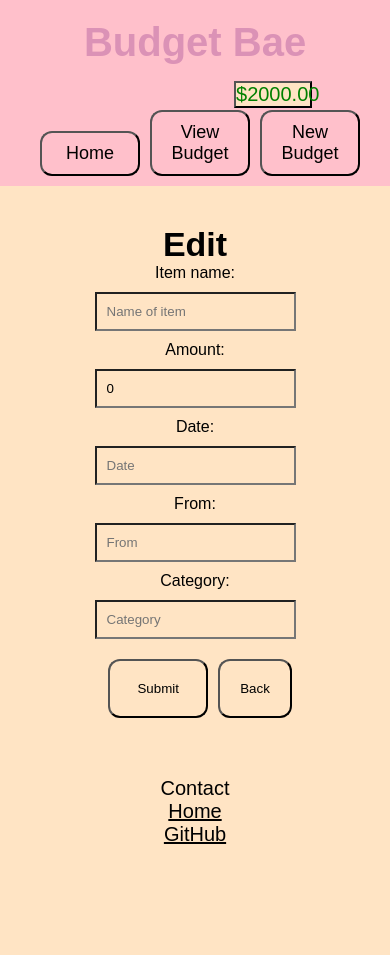
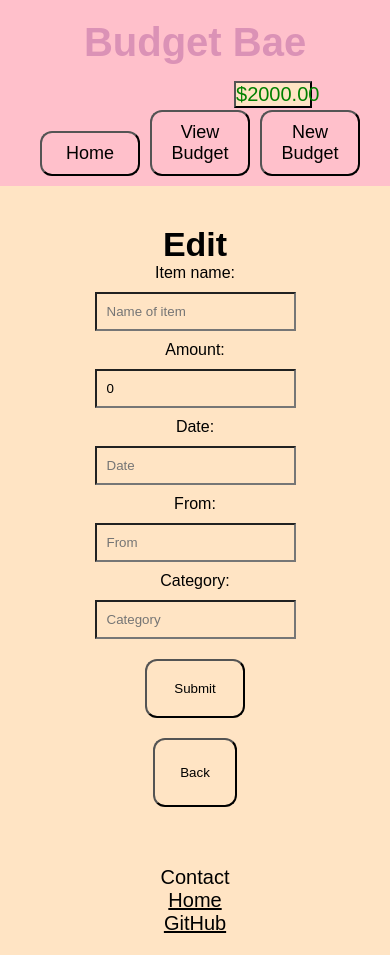
Before and after one commit to TaylorWill94/budget-app-frontend, a React (Create React App) app: page /transactions/1/edit in a window 390 px wide. Before the commit the page ends 866 px from the top, so only its background shows below. Built offline with nearby package versions, Linux system fonts and the light colour scheme; no server answers; a web font is replaced by a local one.

Commit message:
New Budget Btn Edits

```diff
--- a/src/App.css
+++ b/src/App.css
@@ -169,7 +169,13 @@
   }
   .submit-btn {
     padding: 25px;
-    margin-top: 10px;
+    margin: 10px;
+    border-radius: 12px;
+  }
+
+  .back-btn {
+    padding: 25px;
+    margin: 10px;
     border-radius: 12px;
   }
 
@@ -190,11 +196,7 @@
     padding: 20px;
   }
 
-  .back-btn {
-    padding: 20px;
-    margin-bottom: 10px;
-    border-radius: 12px;
-  }
+
   .budget-edit-form-header {
     font-size: 34px;
     grid-column: 2;
```
